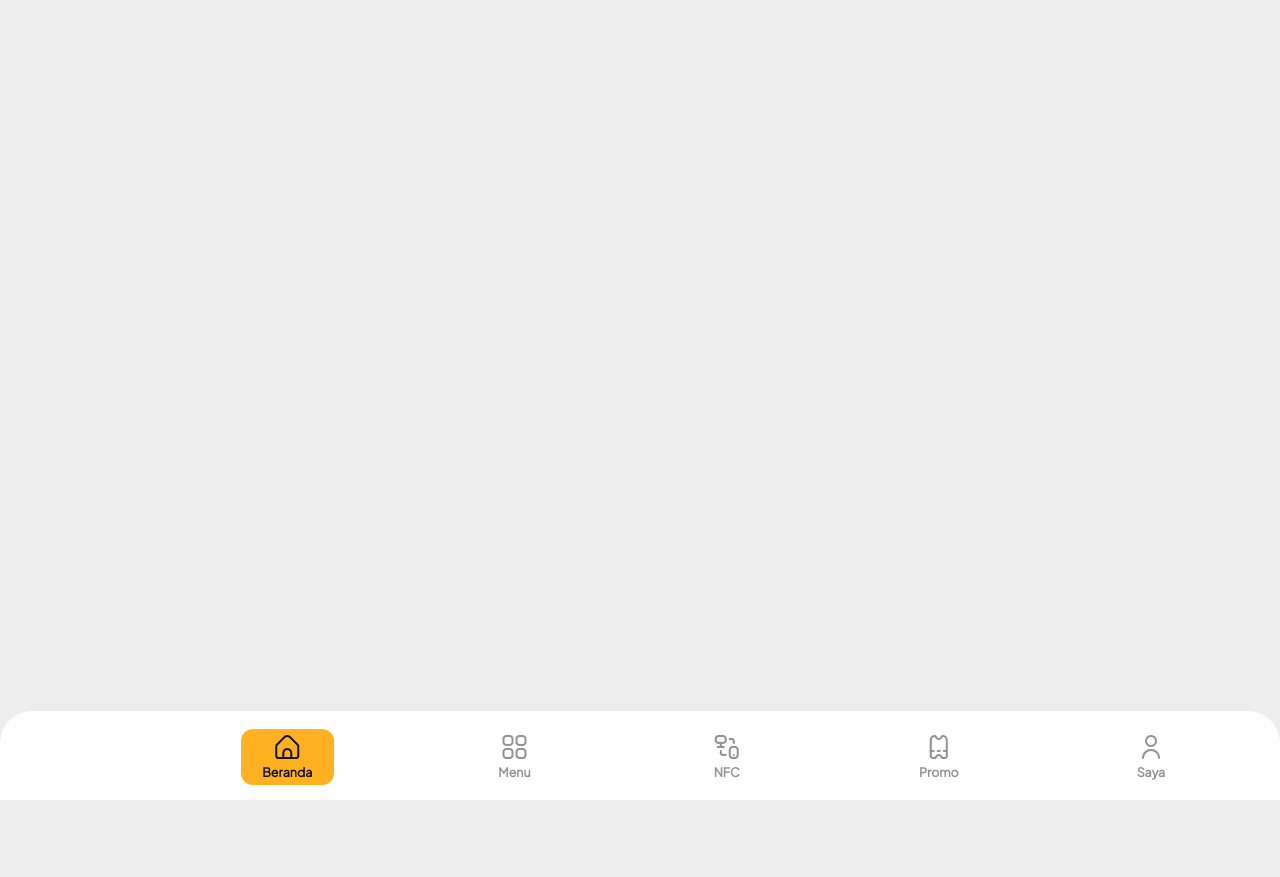
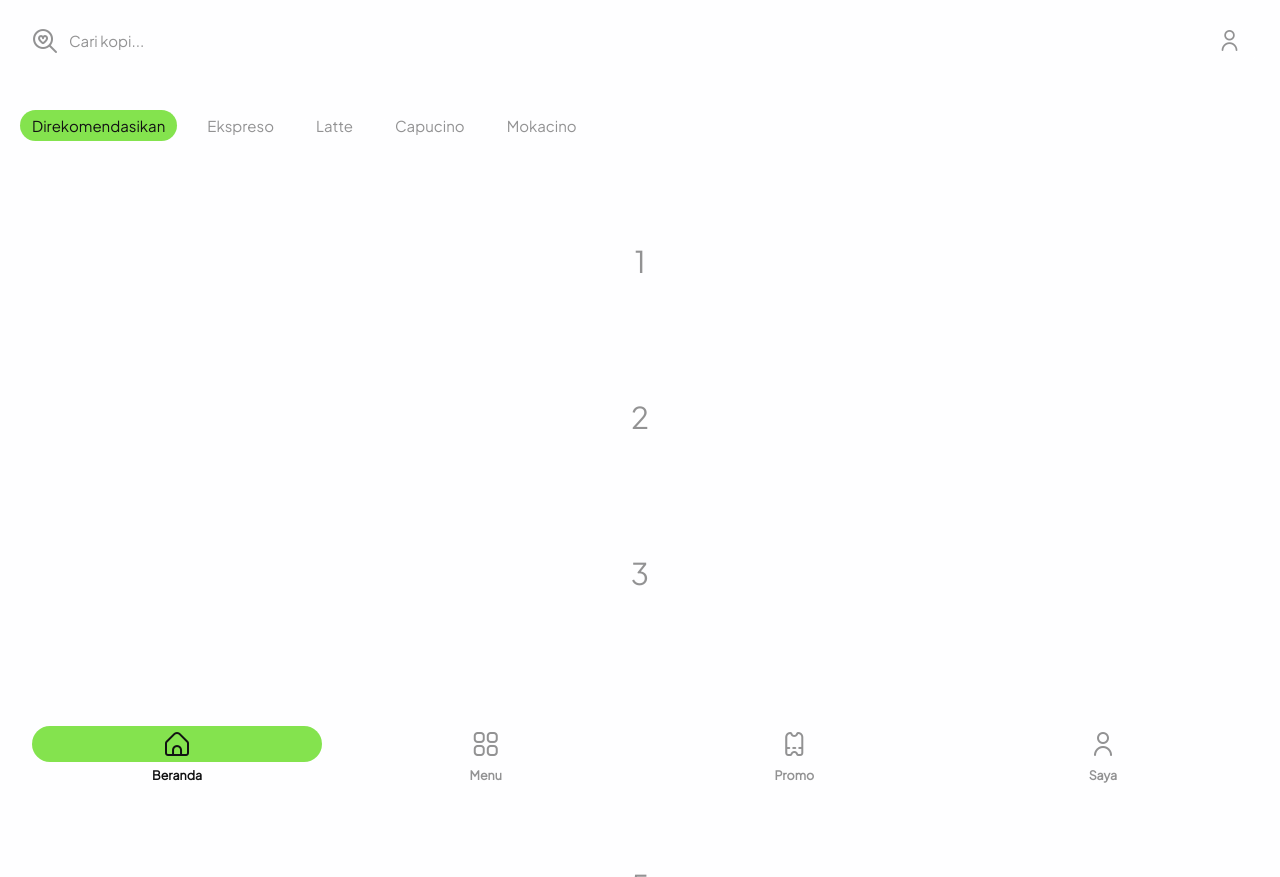
Before and after one commit to TirthaAhmadNazuha/my-react-app-beginner, a React (Create React App) app: page / in a window 1280 px wide. Before the commit the page ends 800 px from the top, so only its background shows below. Built offline with nearby package versions, Linux system fonts and the light colour scheme.

Commit message:
create home page and any children

```diff
--- a/public/index.html
+++ b/public/index.html
@@ -4,7 +4,8 @@
         <meta charset="utf-8" />
         <link rel="icon" href="%PUBLIC_URL%/favicon.ico" />
         <meta name="viewport" content="width=device-width, initial-scale=1" />
-    <meta name="theme-color" content="#000000" />
+        <link rel="stylesheet" href="style.css" />
+        <meta name="theme-color" content="var(--bg)" />
         <meta
             name="description"
             content="Web site created using create-react-app"
@@ -38,6 +39,5 @@
 
       To begin the development, run `npm start` or `yarn start`.
       To create a production bundle, use `npm run build` or `yarn build`.
-    -->
-  </body>
+    --></body>
 </html>
--- /dev/null
+++ b/public/style.css
@@ -0,0 +1,23 @@
+@import url('https://fonts.googleapis.com/css2?family=Plus+Jakarta+Sans&display=swap');
+:root {
+	--lightHe: #121213;
+	--lightBg: #fefeff;
+	--darkHe: white;
+	--darkBg: #2e2e2f;
+	--he: var(--lightHe);
+	--bg: var(--lightBg);
+	color-scheme: light;
+}
+*, html, head, body {
+	font-family: "Plus Jakarta Sans", sans-serif;
+}
+head {
+	font-size: 16px;
+}
+@media screen and (prefers-color-scheme: dark) {
+	:root {
+		--he: var(--darkHe);
+		--bg: var(--darkBg);
+		color-scheme: dark;
+	}
+}
--- a/src/App.css
+++ b/src/App.css
@@ -3,15 +3,11 @@
   left: 0;
   bottom: 0;
   right: 0;
+  z-index: 77;
   display: -webkit-box;
   display: -ms-flexbox;
   display: flex;
-  -webkit-box-align: center;
-      -ms-flex-align: center;
-          align-items: center;
-  -ms-flex-pack: distribute;
-      justify-content: space-around;
-  padding: 18px calc(10px + 1vw) 15px calc(10px + 1vw);
+  padding: 15px calc(10px + 1vw) 12px calc(10px + 1vw);
   text-align: center;
   border-top-left-radius: 32px;
   border-top-right-radius: 32px;
@@ -28,27 +24,182 @@
   -webkit-box-align: center;
       -ms-flex-align: center;
           align-items: center;
-  -webkit-box-pack: center;
-      -ms-flex-pack: center;
-          justify-content: center;
   text-align: center;
   padding: 5px;
-  margin: 0 3px;
-  width: calc(50px + 1vw);
-  border-radius: 12px;
+  -ms-flex-preferred-size: 25%;
+      flex-basis: 25%;
+  -webkit-box-sizing: border-box;
+          box-sizing: border-box;
+}
+
+.navbar h5 {
+  color: inherit;
+  -webkit-transition: 300ms ease;
+  transition: 300ms ease;
+}
+
+.navbar .icon {
+  background: #0000;
+  margin-bottom: 5px;
+  padding: 3px;
+  width: 30px;
+  border-radius: 30px;
   -webkit-box-sizing: border-box;
           box-sizing: border-box;
   -webkit-transition: 300ms ease;
   transition: 300ms ease;
 }
 
-.navbar h5 {
+.navbar .on {
+  color: var(--he);
+}
+
+.navbar .on .icon {
+  background: var(--pri);
+  width: 97%;
+}
+
+.search-bar-home {
+  display: -webkit-box;
+  display: -ms-flexbox;
+  display: flex;
+  width: 100%;
+  padding: 12px 18px;
+  padding-top: 15px;
+  -webkit-box-sizing: border-box;
+          box-sizing: border-box;
+  -webkit-box-pack: center;
+      -ms-flex-pack: center;
+          justify-content: center;
+}
+
+.search-bar-home .search-box {
+  -webkit-box-flex: 3;
+      -ms-flex-positive: 3;
+          flex-grow: 3;
+  display: -webkit-box;
+  display: -ms-flexbox;
+  display: flex;
+  -webkit-box-align: center;
+      -ms-flex-align: center;
+          align-items: center;
+  padding: 10px 6px;
+  padding-left: 15px;
+  border-top-left-radius: 40px;
+  border-bottom-left-radius: 40px;
+  height: 30px;
+  background: #fefeff30;
+}
+
+.search-bar-home .search-box i {
+  margin-bottom: 2px;
+}
+
+.search-bar-home h4 {
+  font-weight: 400;
+  margin-left: 12px;
   color: inherit;
 }
 
-.navbar .on {
+.search-bar-home .avatar-user {
+  -ms-flex-preferred-size: fit-content;
+      flex-basis: fit-content;
+  display: -webkit-box;
+  display: -ms-flexbox;
+  display: flex;
+  -webkit-box-align: center;
+      -ms-flex-align: center;
+          align-items: center;
+  -webkit-box-pack: end;
+      -ms-flex-pack: end;
+          justify-content: flex-end;
+  background: #fefeff30;
+  padding: 10px 6px;
+  padding-right: 15px;
+  border-top-right-radius: 40px;
+  border-bottom-right-radius: 40px;
+  height: 30px;
+}
+
+.search-bar-home .avatar-user button {
+  background: #fefeff30;
+  width: 35px;
+  height: 35px;
+  border-radius: 50%;
+}
+
+.search-bar-home .avatar-user button i {
+  font-size: 21px;
+  margin-bottom: 2px;
+}
+
+.content-home {
+  width: 100%;
+  height: 100vh;
+  display: -webkit-box;
+  display: -ms-flexbox;
+  display: flex;
+  -webkit-box-orient: vertical;
+  -webkit-box-direction: normal;
+      -ms-flex-direction: column;
+          flex-direction: column;
+  overflow-y: auto;
+}
+
+.content-home .bread-crumb {
+  -ms-flex-preferred-size: 160px;
+      flex-basis: 160px;
+  width: 100%;
+  display: -webkit-box;
+  display: -ms-flexbox;
+  display: flex;
+  -webkit-box-align: center;
+      -ms-flex-align: center;
+          align-items: center;
+  -ms-flex-wrap: nowrap;
+      flex-wrap: nowrap;
+  overflow-x: auto;
+}
+
+.content-home .bread-crumb button {
+  background: #fefeff30;
+  padding: 6px 12px;
+  border-radius: 30px;
+  margin: 9px;
+  -webkit-transition: 300ms ease;
+  transition: 300ms ease;
+}
+
+.content-home .bread-crumb button:first-child {
+  margin-left: 20px;
+}
+
+.content-home .bread-crumb button:last-child {
+  margin-right: 18px;
+}
+
+.content-home .bread-crumb .on {
+  color: var(--he);
   background: var(--pri);
-  color: var(--he);
-  width: calc(80px + 1vw);
+}
+
+.content-home .con {
+  -webkit-box-flex: 3;
+      -ms-flex-positive: 3;
+          flex-grow: 3;
+  overflow-y: auto;
+}
+
+.content-home .con div {
+  width: 100%;
+  padding: 50px 0;
+  text-align: center;
+  font-size: 2em;
+  background: #fefeff23;
+  margin: 18px 0;
+}
+
+.content-home .con div:last-child {
+  margin-bottom: 220px;
 }
 /*# sourceMappingURL=App.css.map */
--- a/src/App.js
+++ b/src/App.js
@@ -1,10 +1,14 @@
 import './App.css';
-// import useWindowDimensions from './hooks/windowdimension';
 import Navbar from './components/nav';
-
+import SearchBarHome from './components/home/searchbar';
+import ContentHome from './components/home/conten';
 const App = () => {
 	return (
 		<div className='App'>
+			<div className='home-page'>
+				<SearchBarHome />
+				<ContentHome />
+			</div>
 			<Navbar />
 		</div>
 	);
--- a/src/App.scss
+++ b/src/App.scss
@@ -3,10 +3,9 @@
     left: 0;
     bottom: 0;
     right: 0;
+    z-index: 77;
     display: flex;
-    align-items: center;
-    justify-content: space-around;
-    padding: 18px calc(10px + 1vw) 15px calc(10px + 1vw);
+    padding: 15px calc(10px + 1vw) 12px calc(10px + 1vw);
     text-align: center;
     border-top-left-radius: 32px;
     border-top-right-radius: 32px;
@@ -14,21 +13,125 @@
         display: flex;
         flex-direction: column;
         align-items: center;
-        justify-content: center;
         text-align: center;
         padding: 5px;
-        margin: 0 3px;
-        width: calc(50px + 1vw);
-        border-radius: 12px;
+        flex-basis: 25%;
+        box-sizing: border-box;
+    }
+    h5 {
+        color: inherit;
+        transition: 300ms ease;
+    }
+    .icon {
+        background: #0000;
+        margin-bottom: 5px;
+        padding: 3px;
+        width: 30px;
+        border-radius: 30px;
         box-sizing: border-box;
         transition: 300ms ease;
     }
-    h5 {
+    .on {
+        color: var(--he);
+        .icon {
+            background: var(--pri);
+            width: 97%;
+        }
+    }
+}
+.search-bar-home {
+    display: flex;
+    width: 100%;
+    padding: 12px 18px;
+    padding-top: 15px;
+    box-sizing: border-box;
+    justify-content: center;
+    .search-box {
+        flex-grow: 3;
+        display: flex;
+        align-items: center;
+        padding: 10px 6px;
+        padding-left: 15px;
+        border-top-left-radius: 40px;
+        border-bottom-left-radius: 40px;
+        height: 30px;
+        background: #fefeff30;
+        i {
+            margin-bottom: 2px;
+        }
+    }
+    h4 {
+        font-weight: 400;
+        margin-left: 12px;
         color: inherit;
     }
-    .on {
-        background: var(--pri);
-        color: var(--he);
-        width: calc(80px + 1vw);
+    .avatar-user {
+        flex-basis: fit-content;
+        display: flex;
+        align-items: center;
+        justify-content: flex-end;
+        background: #fefeff30;
+        padding: 10px 6px;
+        padding-right: 15px;
+        border-top-right-radius: 40px;
+        border-bottom-right-radius: 40px;
+        height: 30px;
+        button {
+            background: #fefeff30;
+            width: 35px;
+            height: 35px;
+            border-radius: 50%;
+            i {
+                font-size: 21px;
+                margin-bottom: 2px;
+            }
+        }
     }
 }
+.content-home {
+    width: 100%;
+    height: 100vh;
+    display: flex;
+    flex-direction: column;
+    overflow-y: auto;
+    .bread-crumb {
+        flex-basis: 160px;
+        width: 100%;
+        display: flex;
+        align-items: center;
+        flex-wrap: nowrap;
+        overflow-x: auto;
+        button {
+            background: #fefeff30;
+            padding: 6px 12px;
+            border-radius: 30px;
+            margin: 9px;
+            transition: 300ms ease;
+            &:first-child {
+                margin-left: 20px;
+            }
+            &:last-child {
+                margin-right: 18px;
+            }
+        }
+        .on {
+            color: var(--he);
+            background: var(--pri);
+        }
+    }
+    .con {
+        flex-grow: 3;
+        overflow-y: auto;
+        div {
+            width: 100%;
+            padding: 50px 0;
+            text-align: center;
+            font-size: 2em;
+            background: #fefeff23;
+            margin: 18px 0;
+            &:last-child {
+                margin-bottom: 220px;
+            }
+        }
+    }
+}
--- /dev/null
+++ b/src/components/home/conten.js
@@ -0,0 +1,33 @@
+const ContentHome = () => {
+    const handleClick = (e) => {
+        for (const item of e.nativeEvent.path) {
+            if (item.className === 'home-bread-crumb-btn') {
+                item.className = 'home-bread-crumb-btn on'
+                for (const button of document.getElementsByClassName('home-bread-crumb-btn on')) {
+                    if (button.name !== item.name) button.className = 'home-bread-crumb-btn'
+                }
+            }
+        }
+
+    }
+    return (
+        <div className="content-home">
+            <div className="bread-crumb" onClick={(e) => handleClick(e)}>
+                <button className="home-bread-crumb-btn on" name="sugestion">Direkomendasikan</button>
+                <button className="home-bread-crumb-btn" name="expreso">Ekspreso</button>
+                <button className="home-bread-crumb-btn" name="late">Latte</button>
+                <button className="home-bread-crumb-btn" name="capucino">Capucino</button>
+                <button className="home-bread-crumb-btn" name="mokacina">Mokacino</button>
+            </div>
+            <div className="con">
+                <div>1</div>
+                <div>2</div>
+                <div>3</div>
+                <div>4</div>
+                <div>5</div>
+                <div>6</div>
+            </div>
+        </div>
+    )
+}
+export default ContentHome
--- /dev/null
+++ b/src/components/home/searchbar.js
@@ -0,0 +1,14 @@
+const SearchBarHome = () => {
+    return (
+        <div className="search-bar-home">
+            <div className="search-box">
+                <i className="fi fi-rr-search-heart"></i>
+                <h4>Cari kopi...</h4>
+            </div>
+            <div className="avatar-user">
+                <button><i className="fi fi-rr-user"></i></button>
+            </div>
+        </div>
+    )
+}
+export default SearchBarHome
--- a/src/components/nav.js
+++ b/src/components/nav.js
@@ -1,10 +1,10 @@
 const Navbar = () => {
     const handleClick = (e) => {
         for (const item of e.nativeEvent.path) {
-            if (item.className === 'btn') {
-                item.className = 'btn on'
-                for (const button of document.getElementsByClassName('btn on')) {
-                    if (button.name !== item.name) button.className = 'btn'
+            if (item.className === 'navbar-btn') {
+                item.className = 'navbar-btn on'
+                for (const button of document.getElementsByClassName('navbar-btn on')) {
+                    if (button.name !== item.name) button.className = 'navbar-btn'
                 }
             }
         }
@@ -12,12 +12,10 @@ const Navbar = () => {
     }
     return (
         <div className="navbar" onClick={(e) => handleClick(e)}>
-            <div className="handle-draging"></div>
-            <button className="btn on" name="home"><i className="fi fi-rr-home"></i><h5>Beranda</h5></button>
-            <button className="btn" name="menu"><i className="fi fi-rr-apps"></i><h5>Menu</h5></button>
-            <button className="btn" name="nfc"><i className="fi fi-rr-data-transfer"></i><h5>NFC</h5></button>
-            <button className="btn" name="promo"><i className="fi fi-rr-ticket"></i><h5>Promo</h5></button>
-            <button className="btn" name="user"><i className="fi fi-rr-user"></i><h5>Saya</h5></button>
+            <button className="navbar-btn on" name="home"><div className="icon"><i className="fi fi-rr-home"></i></div><h5>Beranda</h5></button>
+            <button className="navbar-btn" name="menu"><div className="icon"><i className="fi fi-rr-apps"></i></div><h5>Menu</h5></button>
+            <button className="navbar-btn" name="promo"><div className="icon"><i className="fi fi-rr-ticket"></i></div><h5>Promo</h5></button>
+            <button className="navbar-btn" name="user"><div className="icon"><i className="fi fi-rr-user"></i></div><h5>Saya</h5></button>
         </div>
     )
 }
--- a/src/index.css
+++ b/src/index.css
@@ -19,11 +19,11 @@
 	--he: var(--lightHe);
 	--bg: var(--lightBg);
 	--body: var(--lightBo);
-	--pri: rgba(255, 166, 0, 0.87);
+	--pri: rgba(94, 218, 23, 0.76);
 	color-scheme: light;
 }
 html, body {
-	font: 15px "plus Jakarta Sans", sans-serif;
+	font: 15px "Plus Jakarta Sans", sans-serif;
 	color: var(--co);
 	background: var(--body);
 }
@@ -36,7 +36,12 @@ button {
 	background: #0000;
 }
 i {
+	display: inline-flex;
 	font-size: 24px;
+}
+i::before {
+	margin: 0 auto;
+	margin-top: 3px;
 }
 div {
 	background: var(--bg);
```
Also changed, not shown: public/manifest.json, 1 other file (tests, documents, lock files or other folders). Lines whose indentation alone changed are shown as unchanged.
